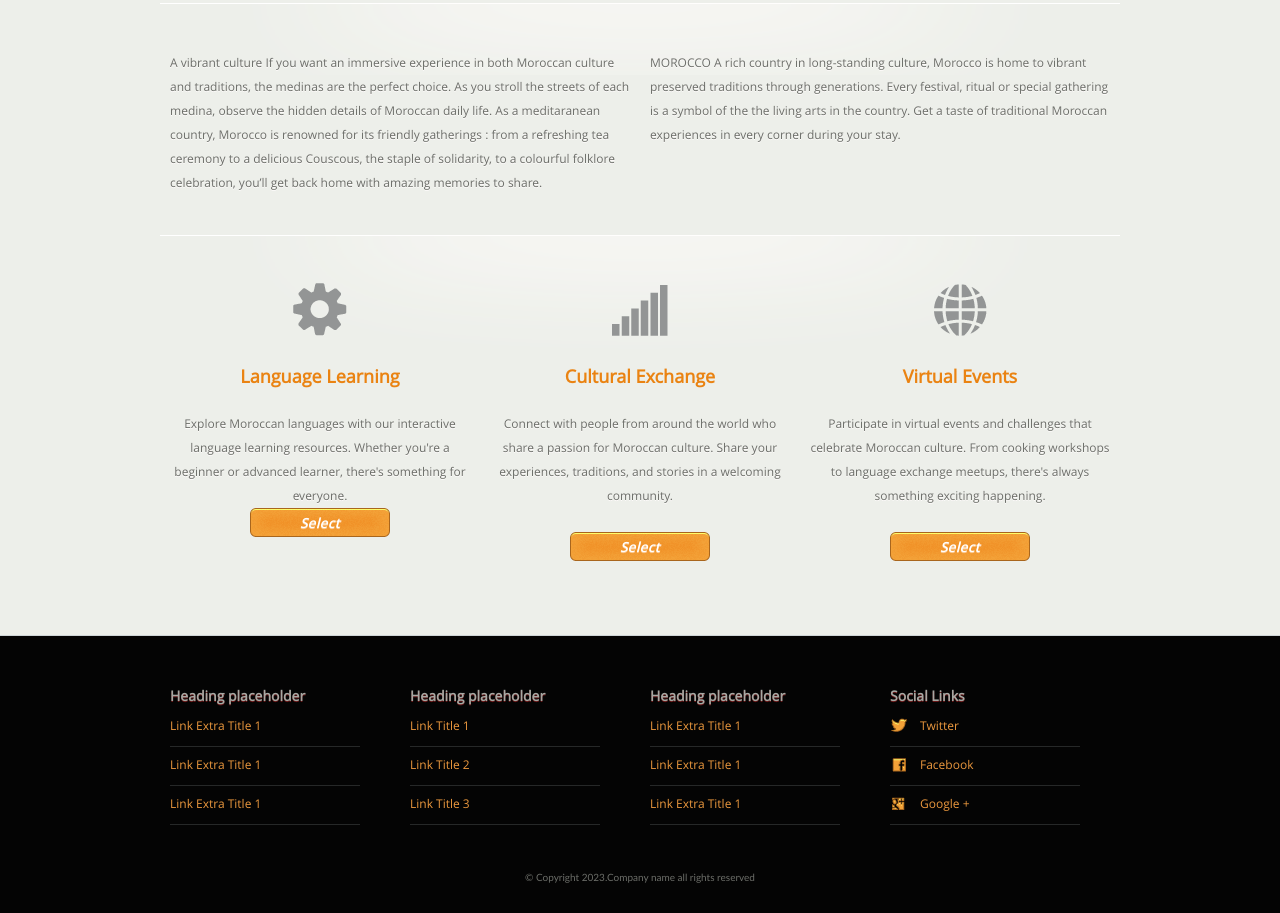
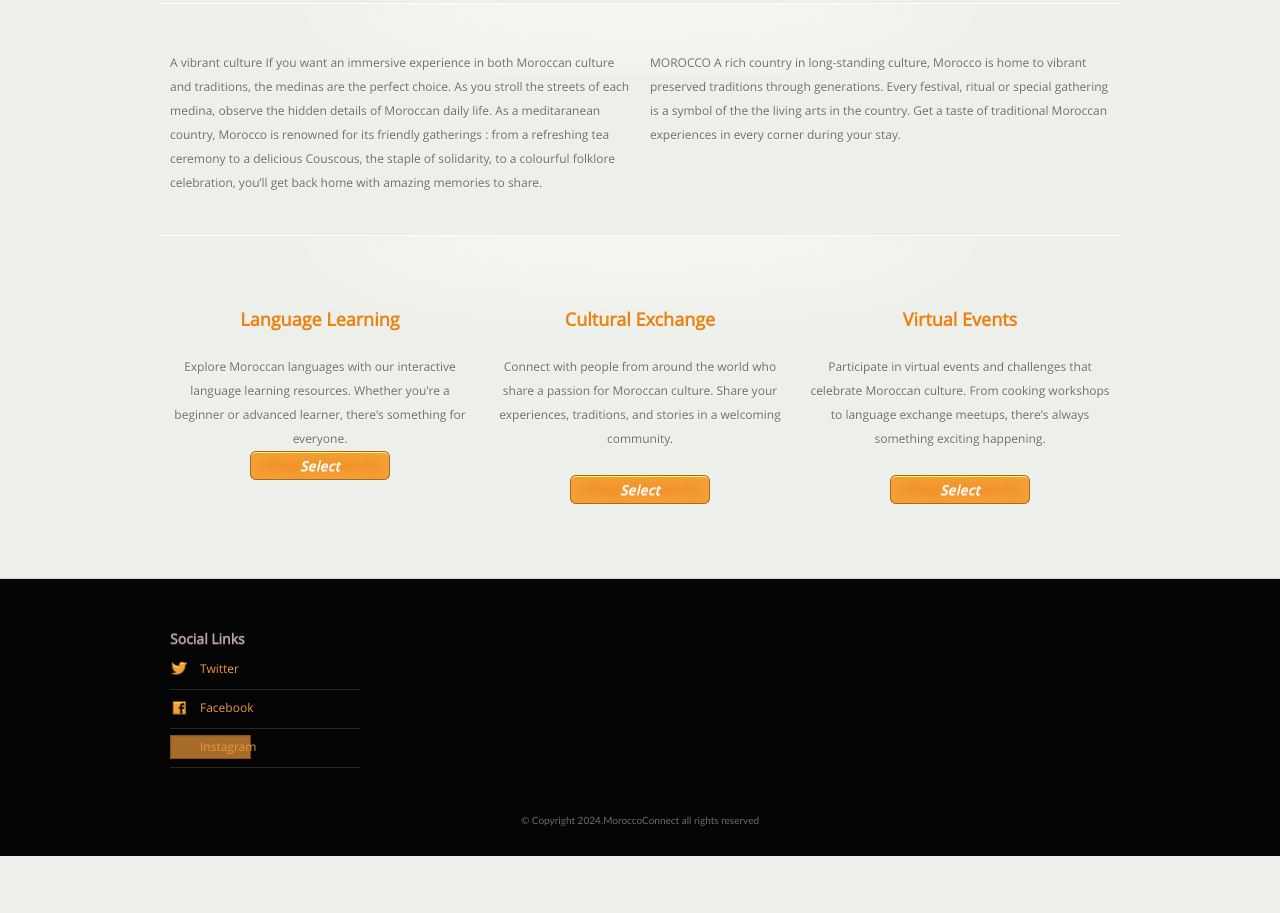
Before and after one commit to WALIDSA/MoroccoConnect_portfolio-project, a plain HTML site: page index.html in a window 1280 px wide. Shown: the part 643-1556 px from the top of the page. After the commit the page ends 1499 px from the top, so only its background shows below. Drawn offline with Linux system fonts and the light colour scheme.

Commit message:
Update index.html

```diff
--- a/index.html
+++ b/index.html
@@ -57,14 +57,12 @@ If you want an immersive experience in both Moroccan culture and traditions, the
 			</div>
 			<ul id="categories" class="section">
 				<li>
-					<img src="images/gear.png" alt="Img" height="53" width="60">
 					<h3>Language Learning</h3>
 					<p>
 						Explore Moroccan languages with our interactive language learning resources. Whether you're a beginner or advanced learner, there's something for everyone.
 					<a href="index.html" class="select">Select</a>
 				</li>
 				<li>
-					<img src="images/graph.png" alt="Img" height="53" width="60">
 					<h3>Cultural Exchange</h3>
 					<p>
 						Connect with people from around the world who share a passion for Moroccan culture. Share your experiences, traditions, and stories in a welcoming community.
@@ -72,7 +70,6 @@ If you want an immersive experience in both Moroccan culture and traditions, the
 					<a href="index.html" class="select">Select</a>
 				</li>
 				<li>
-					<img src="images/globe.png" alt="Img" height="53" width="60">
 					<h3>Virtual Events</h3>
 					<p>
 						Participate in virtual events and challenges that celebrate Moroccan culture. From cooking workshops to language exchange meetups, there's always something exciting happening.
@@ -87,65 +84,23 @@ If you want an immersive experience in both Moroccan culture and traditions, the
 			<div>
 				<ul id="links">
 					<li>
-						<h4>Heading placeholder</h4>
-						<ul>
-							<li>
-								<a href="index.html">Link Extra Title 1</a>
-							</li>
-							<li>
-								<a href="index.html">Link Extra Title 1</a>
-							</li>
-							<li>
-								<a href="index.html">Link Extra Title 1</a>
-							</li>
-						</ul>
-					</li>
-					<li>
-						<h4>Heading placeholder</h4>
-						<ul>
-							<li>
-								<a href="index.html">Link Title 1</a>
-							</li>
-							<li>
-								<a href="index.html">Link Title 2</a>
-							</li>
-							<li>
-								<a href="index.html">Link Title 3</a>
-							</li>
-						</ul>
-					</li>
-					<li>
-						<h4>Heading placeholder</h4>
-						<ul>
-							<li>
-								<a href="index.html">Link Extra Title 1</a>
-							</li>
-							<li>
-								<a href="index.html">Link Extra Title 1</a>
-							</li>
-							<li>
-								<a href="index.html">Link Extra Title 1</a>
-							</li>
-						</ul>
-					</li>
-					<li>
 						<h4>Social Links</h4>
 						<ul id="connect">
 							<li>
-								<a href="http://freewebsitetemplates.com/go/twitter/" target="_blank" class="twitter">Twitter</a>
+								<a href="https://twitter.com/" target="_blank" class="twitter">Twitter</a>
 							</li>
 							<li>
-								<a href="http://freewebsitetemplates.com/go/facebook/" target="_blank" class="facebook">Facebook</a>
+								<a href="https://www.facebook.com/" target="_blank" class="facebook">Facebook</a>
 							</li>
 							<li>
-								<a href="http://freewebsitetemplates.com/go/googleplus/" target="_blank" class="googleplus">Google +</a>
+								<a href="https://www.instagram.com/" target="_blank" class="instagram">Instagram</a>
 							</li>
 						</ul>
 					</li>
 				</ul>
 				<!-- /#links -->
 				<p class="footnote">
-					© Copyright 2023.Company name all rights reserved
+					© Copyright 2024.MoroccoConnect all rights reserved
 				</p>
 			</div>
 		</div>
```
